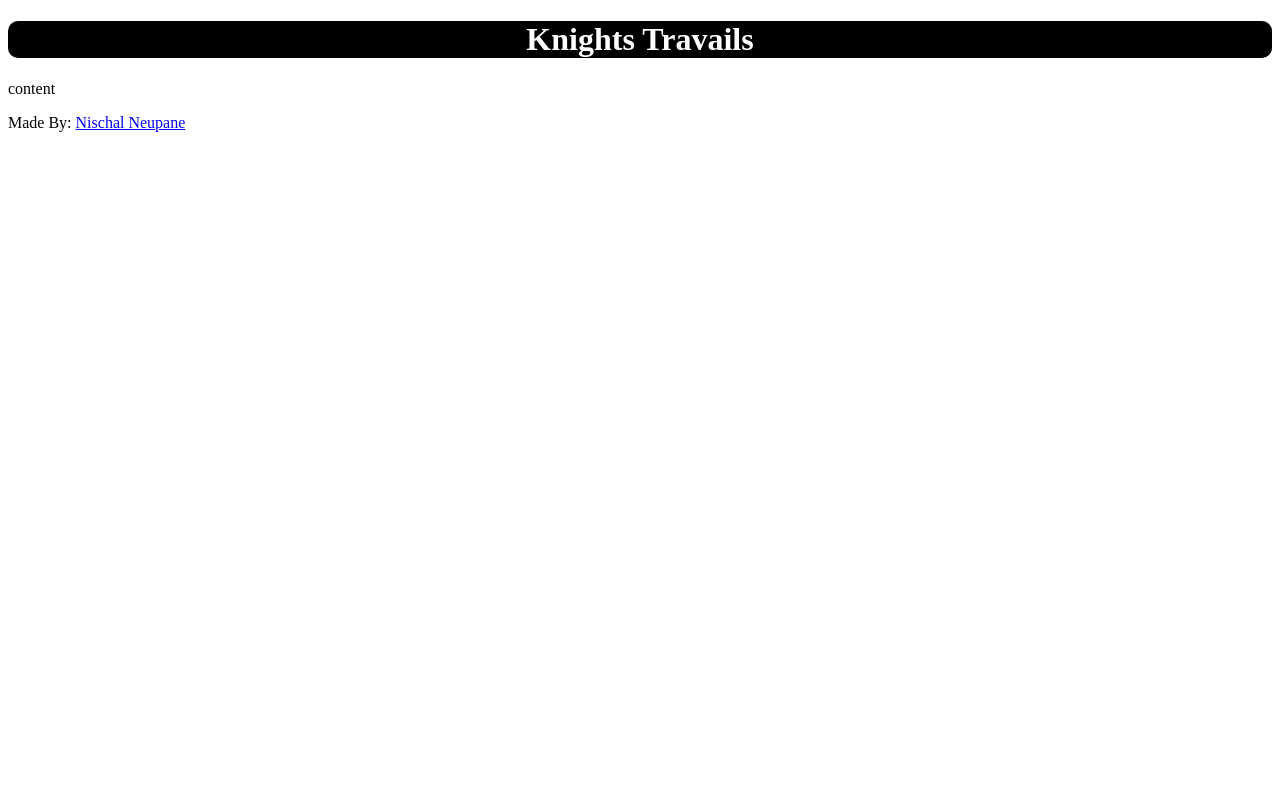
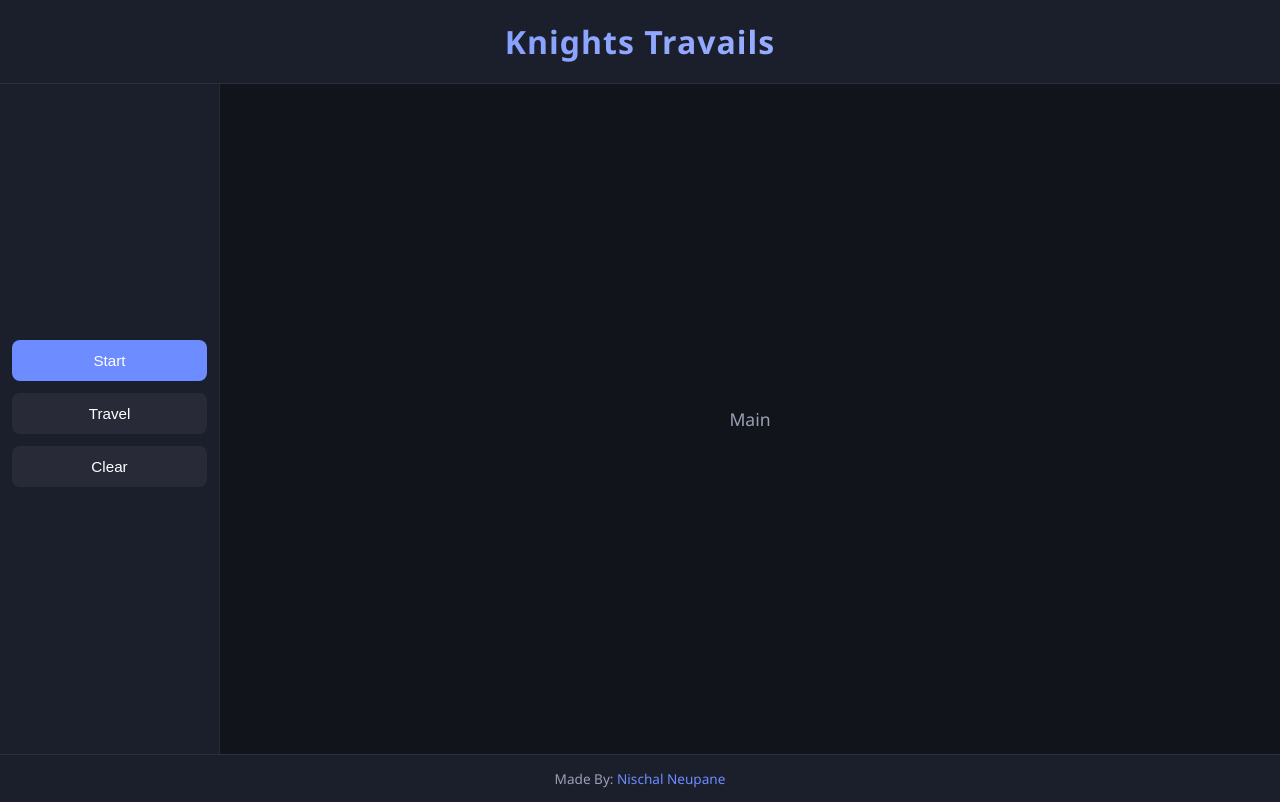
Before and after one commit to Nick0099/Knights-Travails, a website built with webpack: page src/template.html in a window 1280 px wide. Built offline with nearby package versions, Linux system fonts and the light colour scheme.

Commit message:
add accent,tostr,and proper css styling to the page

```diff
--- a/package.json
+++ b/package.json
@@ -29,5 +29,9 @@
     "webpack": "^5.109.0",
     "webpack-cli": "^7.2.1",
     "webpack-dev-server": "^6.0.0"
+  },
+  "dependencies": {
+    "jquery": "^4.0.0",
+    "toastr": "^2.1.4"
   }
 }
--- a/src/home.js
+++ b/src/home.js
@@ -1,9 +1,48 @@
+import toastr from 'toastr';
+import 'toastr/build/toastr.min.css';
+
 const loadHome = () => {
-    const content = document.getElementById('content')
-    const div = document.createElement('div');
-    div.innerHTML = `
-        <p>content</p>
-    `;
-    content.appendChild(div);
+  const content = document.getElementById("content");
+
+  content.innerHTML = `
+    <aside>
+      <ul>
+        <li>
+            <button type="button" id="start">Start</button>
+        </li>
+        <li>
+            <button type="button" id="travel">Travel</button>
+        </li>
+        <li>
+            <button type="button" id="clear">Clear</button>
+        </li>
+      </ul>
+    </aside>
+    <main>Main</main>
+  `;
+
+  const start = document.querySelector('#start');
+  const travel = document.querySelector('#travel');
+  const clear = document.querySelector('clear');
+  start.addEventListener('click', (event) => {
+      toastr.info('Click on any one of the squares to place the knight then press again to select the end point then press travel button to see the travel path',);
+  });toastr.options = {
+  "closeButton": false,
+  "debug": false,
+  "newestOnTop": false,
+  "progressBar": false,
+  "positionClass": "toast-top-right",
+  "preventDuplicates": false,
+  "onclick": null,
+  "showDuration": "1000",
+  "hideDuration": "1000",
+  "timeOut": "5000",
+  "extendedTimeOut": "1000",
+  "showEasing": "swing",
+  "hideEasing": "linear",
+  "showMethod": "fadeIn",
+  "hideMethod": "fadeOut"
+}
 };
+
 export default loadHome;
--- a/src/styles.css
+++ b/src/styles.css
@@ -1,7 +1,127 @@
+:root {
+  --bg: #12141c;
+  --panel: #1b1e2b;
+  --accent: #6c8cff;
+  --accent-hover: #8aa4ff;
+  --text: #e8e9ee;
+  --text-dim: #9aa0b4;
+}
+
+body{
+    height:100dvh;
+    width: 100dvw;
+    margin: 0;
+    background-color: var(--bg);
+    font-family: 'Segoe UI', system-ui, sans-serif;
+    color: var(--text);
+}
+
 header{
-    background-color: black;
-    width: 100%;
-    border-radius: 10px;
+    background-color: var(--panel);
     color:white;
     text-align: center;
+    padding: 20px 1%;
+    letter-spacing: 1px;
+    border-bottom: 1px solid rgba(255,255,255,0.08);
 }
+
+header h1 {
+    margin: 0;
+    font-weight: 600;
+    background: linear-gradient(90deg, var(--accent), #b3c2ff);
+    -webkit-background-clip: text;
+    background-clip: text;
+    color: transparent;
+}
+
+#content{
+    height: calc(100dvh - 130px);
+    display: flex;
+    align-items: stretch;
+    gap:0px;
+}
+aside{
+    width:220px;
+    flex-shrink:0;
+    display: flex;
+    align-items: center;      /* vertical centering */
+    justify-content: center;
+}
+
+ul {
+  list-style-type: none;
+  margin: 0;
+  padding: 24px 12px;
+  width: 100%;
+  background-color: var(--panel);
+  height: 100%;              /* keep full height so background still fills aside */
+  overflow: auto;
+  box-sizing: border-box;
+  border-right: 1px solid rgba(255,255,255,0.06);
+
+  display: flex;
+  flex-direction: column;
+  justify-content: center;   /* centers the <li> items vertically inside ul */
+}
+li {
+  margin-bottom: 12px;
+}
+
+button{
+    border-radius: 8px;
+    border: none;
+    width:100%;
+    padding: 12px 10px;
+    color: white;
+    background-color: rgba(255,255,255,0.06);
+    font-size: 0.95rem;
+    font-weight: 500;
+    cursor: pointer;
+    transition: background-color 0.15s ease, transform 0.1s ease;
+}
+
+button:hover{
+    background-color: var(--accent);
+    transform: translateY(-1px);
+}
+
+button:active {
+    transform: translateY(0);
+}
+
+#start {
+    background-color: var(--accent);
+}
+#start:hover {
+    background-color: var(--accent-hover);
+}
+
+main{
+    background-color: var(--bg);
+    flex-grow: 1;
+    height: 100%;
+    display: flex;
+    justify-content: center;
+    align-items: center;
+    text-align: center;
+    color: var(--text-dim);
+    font-size: 1.1rem;
+}
+
+a{
+    color: var(--accent);
+    text-decoration: none;
+}
+a:hover{
+    color: var(--accent-hover);
+    text-decoration: underline;
+}
+
+footer{
+    background-color: var(--panel);
+    color: var(--text-dim);
+    text-align: center;
+    padding: 14px 1%;
+    font-size: 0.85rem;
+    border-top: 1px solid rgba(255,255,255,0.08);
+}
--- a/src/template.html
+++ b/src/template.html
@@ -9,8 +9,7 @@
     <header>
       <h1>Knights Travails</h1>
     </header>
-    <aside></aside>
-    <main id="content"></main>
+    <div id="content"></div>
     <footer>
       Made By: <a href="https://github.com/Nick0099">Nischal Neupane</a>
     </footer>
--- a/webpack.config.js
+++ b/webpack.config.js
@@ -1,28 +1,34 @@
-const path = require('path');
-const HtmlWebpackPlugin = require('html-webpack-plugin');
+const path = require("path");
+const HtmlWebpackPlugin = require("html-webpack-plugin");
+const webpack = require('webpack');
 
 module.exports = {
-    entry: './src/index.js',
+  entry: "./src/index.js",
   output: {
-        filename: 'main.js',
-        path: path.resolve(__dirname, 'dist'),
+    filename: "main.js",
+    path: path.resolve(__dirname, "dist"),
     clean: true,
   },
   module: {
     rules: [
       {
         test: /\.css$/i,
-                use: ['style-loader', 'css-loader'],
+        use: ["style-loader", "css-loader"],
       },
     ],
   },
   plugins: [
     new HtmlWebpackPlugin({
-            template: './src/template.html',
+      template: "./src/template.html",
+    }),
+    new webpack.ProvidePlugin({
+      $: "jquery",
+      jQuery: "jquery",
+      "window.jQuery": "jquery",
     }),
   ],
   devServer: {
-        static: './dist',
+    static: "./dist",
   },
-    mode: 'development',
+  mode: "development",
 };
```
Also changed, not shown: 1 other file. Lines whose indentation alone changed are shown as unchanged.
